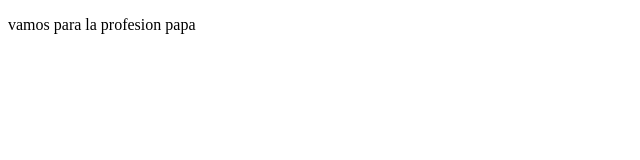
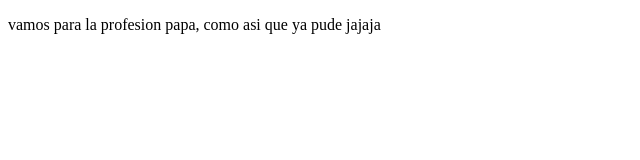
Before and after one commit to camiloluna9508/Curso_Prework, a plain HTML site: page index.html in a window 1280 px wide. Shown: the whole page, without its empty margins (0-640 px from the left). Drawn offline with Linux system fonts and the light colour scheme.

Commit message:
first commit

```diff
--- a/index.html
+++ b/index.html
@@ -8,7 +8,7 @@
 </head>
 <body>
     <p>
-        vamos para la profesion papa
+        vamos para la profesion papa, como asi que ya pude jajaja
     </p>
 </body>
 </html>
```
